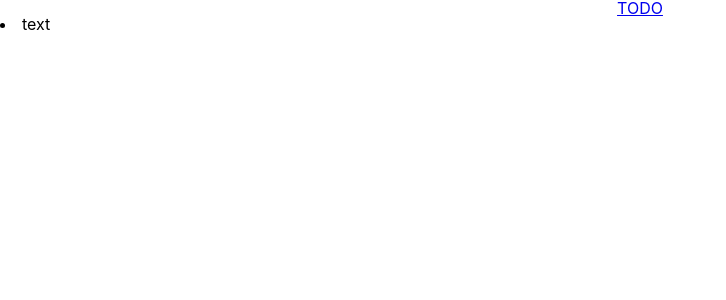
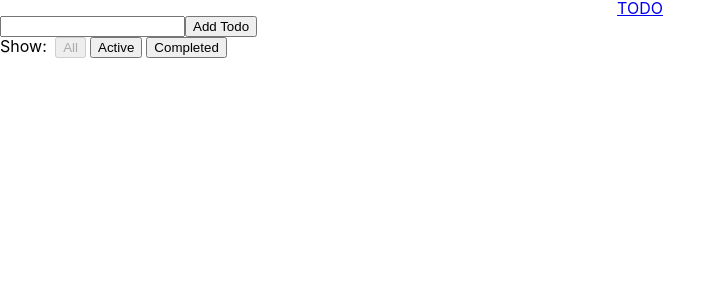
Before and after one commit to t-tajiri/react-sandbox, a React app: page / in a window 1280 px wide. Shown: the top 300 px of the page, without its empty margins (0-726 px from the left). Built offline with nearby package versions, Linux system fonts and the light colour scheme.

Commit message:
implement containers, change App, index to active readux store and fix not showing Todos

```diff
--- /dev/null
+++ b/src/components/Footer.jsx
@@ -0,0 +1,15 @@
+import React from 'react'
+import FilterLink from '../containers/FilterLink'
+import { VisibilityFilter } from '../actions'
+
+const Footer = () => (
+  <div>
+    <span>Show: </span>
+    <FilterLink filter={ VisibilityFilter.SHOW_ALL }>All</FilterLink>
+    <FilterLink filter={ VisibilityFilter.SHOW_ACTIVE }>Active</FilterLink>
+    <FilterLink filter={ VisibilityFilter.SHOW_COMPLETED }>Completed</FilterLink>
+  </div>
+
+)
+
+export default Footer
--- a/src/components/Todo.jsx
+++ b/src/components/Todo.jsx
@@ -9,7 +9,7 @@ const Todo = ({ onClick, completed, text }) => {
         textDecoration: completed ? 'line-through' : 'none'
       }}
     >
-      text
+      { text }
     </li>
   )
 }
--- /dev/null
+++ b/src/containers/AddTodo.jsx
@@ -0,0 +1,27 @@
+import React from 'react'
+import { connect } from 'react-redux'
+import { addTodo } from '../actions'
+
+const AddTodo = ({ dispatch }) => {
+  let input
+
+  return (
+    <div>
+      <form
+        onSubmit={e => {
+          e.preventDefault()
+          if (!input.value.trim()) {
+            return
+          }
+          dispatch(addTodo(input.value))
+          input.value = ''
+        }}
+      >
+        <input ref={node => (input = node)} />
+        <button type="submit">Add Todo</button>
+      </form>
+    </div>
+  )
+}
+
+export default connect()(AddTodo)
--- /dev/null
+++ b/src/containers/FilterLink.jsx
@@ -0,0 +1,16 @@
+import { connect } from 'react-redux'
+import { setVisibilityFilter } from '../actions'
+import Link from '../components/Link'
+
+const mapStateToProps = (state, ownProps) => ({
+  active: ownProps.filter === state.visibilityFilter
+})
+
+const mapDispatchToProps = (dispatch, ownProps) => ({
+  onClick: () => dispatch(setVisibilityFilter(ownProps.filter))
+})
+
+export default connect(
+  mapStateToProps,
+  mapDispatchToProps
+)(Link)
--- /dev/null
+++ b/src/containers/VisibleTodoList.jsx
@@ -0,0 +1,30 @@
+import { connect } from 'react-redux'
+import { toggleTodo } from '../actions'
+import TodoList from '../components/TodoList'
+import { VisibilityFilter } from '../actions'
+
+const getVisibleTodos = (todos, filter) => {
+  switch (filter) {
+    case VisibilityFilter.SHOW_ALL:
+      return todos
+    case VisibilityFilter.SHOW_COMPLETED:
+      return todos.filter(t => t.completed)
+    case VisibilityFilter.SHOW_ACTIVE:
+      return todos.filter(t => !t.completed)
+    default:
+      throw new Error('Unknown filter' + filter)
+  }
+}
+
+const mapStateToProps = state => ({
+  todos: getVisibleTodos(state.todos, state.visibilityFilter)
+})
+
+const mapDispatchToProps = dispatch => ({
+  toggleTodo: id => dispatch(toggleTodo(id))
+})
+
+export default connect(
+  mapStateToProps,
+  mapDispatchToProps
+)(TodoList)
--- a/src/index.js
+++ b/src/index.js
@@ -1,8 +1,15 @@
 import React from 'react'
 import ReactDOM from 'react-dom'
 import Router from './router'
+import { createStore } from 'redux'
+import { Provider } from 'react-redux'
+import rootReducer from './reducers'
 import './index.css'
 
+const store = createStore(rootReducer)
+
 ReactDOM.render(
-  <Router />
+  <Provider store={ store }>
+    <Router />
+  </Provider>
   , document.getElementById('root'))
--- a/src/pages/App.jsx
+++ b/src/pages/App.jsx
@@ -1,11 +1,15 @@
 import React from 'react'
+import AddTodo from '../containers/AddTodo'
+import Footer from '../components/Footer'
 import Header from '../components/Header'
-import Todo from '../components/Todo'
+import VisibleTodoList from '../containers/VisibleTodoList'
 
 const App = () => (
   <div>
     <Header />
-    <Todo />
+    <AddTodo />
+    <VisibleTodoList />
+    <Footer />
   </div>
 );
 
```
